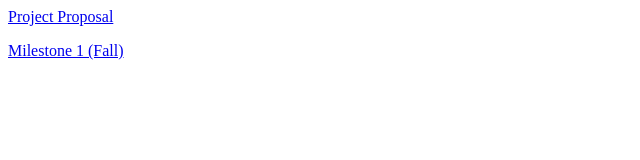
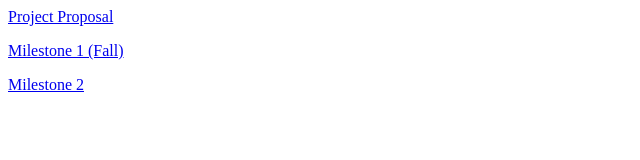
Before and after one commit to j-b-z/j-b-z.github.io, a plain HTML site: page index.html in a window 1280 px wide. Shown: the whole page, without its empty margins (0-640 px from the left). Drawn offline with Linux system fonts and the light colour scheme.

Commit message:
Update index.html

```diff
--- a/index.html
+++ b/index.html
@@ -1,2 +1,3 @@
 <p><a href="/docs/15300%20Proposal%20Written.pdf">Project Proposal</a></p>
 <p><a href="/docs/15300%20Milestone%20Fall.pdf">Milestone 1 (Fall)</a></p>
+<p><a href="/docs/15400%20Milestone%202.pdf">Milestone 2</a></p>
```
